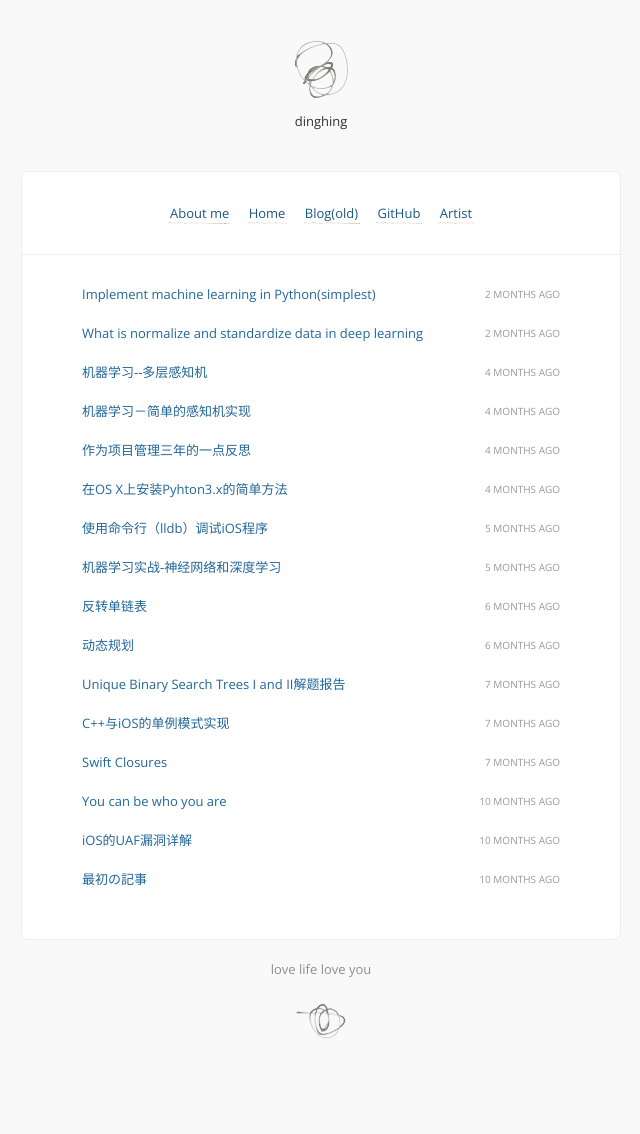
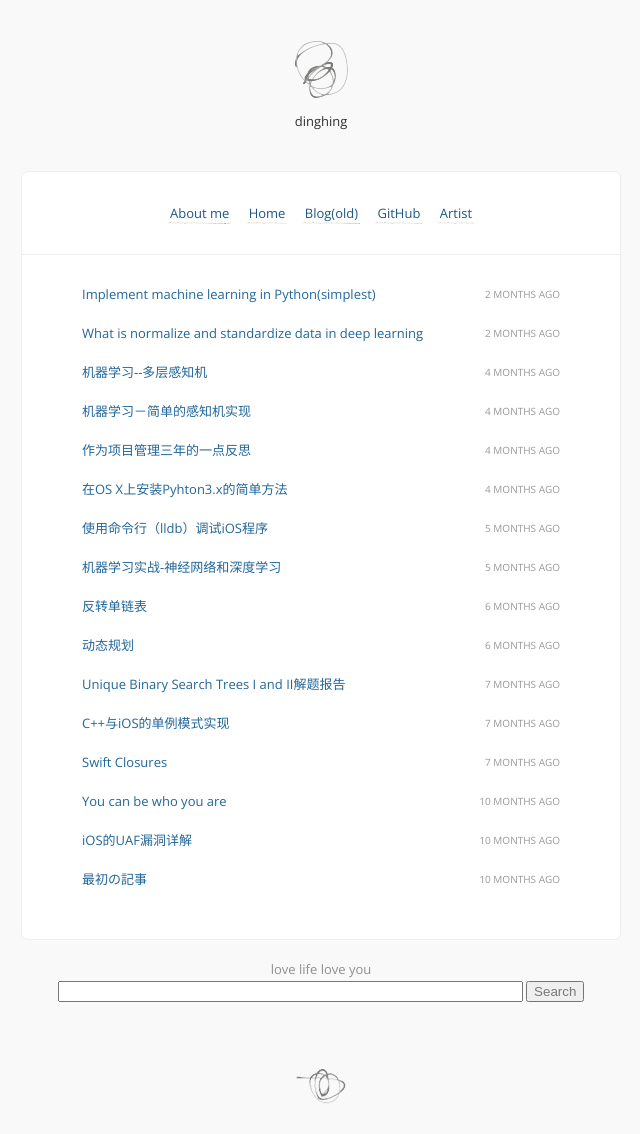
Before and after one commit to dinghing/dinghing.github.io, a Jekyll site: the page built from index.html, in a window 1280 px wide. Shown: the whole page, without its empty margins (319-959 px from the left). Built offline with Jekyll 4.4.1, drawn with Linux system fonts in a browser that asks for light colours; comment, search, counter and statistics services are not loaded; before the commit the page ends 1069 px from its top, so only the background shows below that.

Commit message:
change the footer

```diff
--- a/_includes/footer.html
+++ b/_includes/footer.html
@@ -1,5 +1,16 @@
 <footer>
   <a href="http://dinghing.github.io" class="muted">love life love you</a>
+  <form action="http://www.google.com" id="cse-search-box">
+  <div>
+    <input type="hidden" name="cx" value="partner-pub-4793949146767833:5375450504" />
+    <input type="hidden" name="ie" value="UTF-8" />
+    <input type="text" name="q" size="55" />
+    <input type="submit" name="sa" value="Search" />
+  </div>
+</form>
+
+<script type="text/javascript" src="http://www.google.com/coop/cse/brand?form=cse-search-box&amp;lang=en"></script>
+
   <br />
   <br />
   <img src="{{ site.url }}/images/scribble2.png" alt="dinghing" />
```
